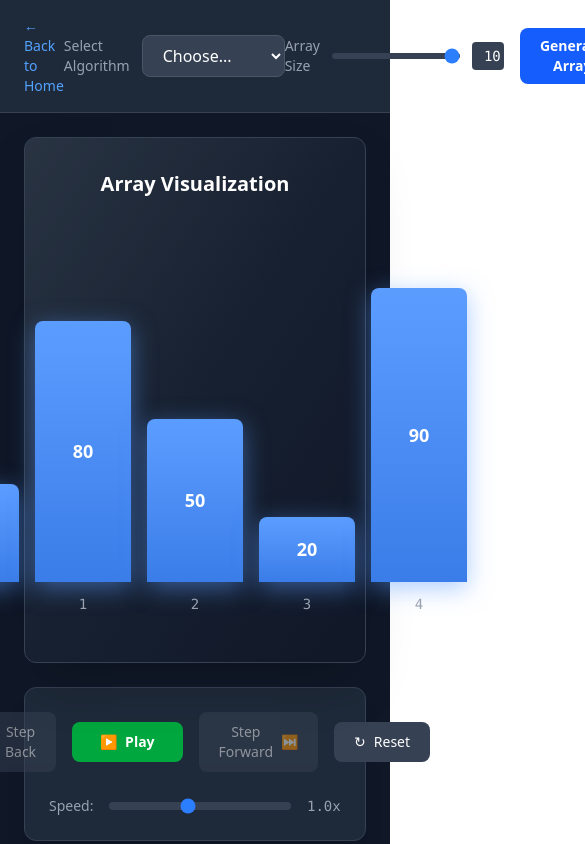
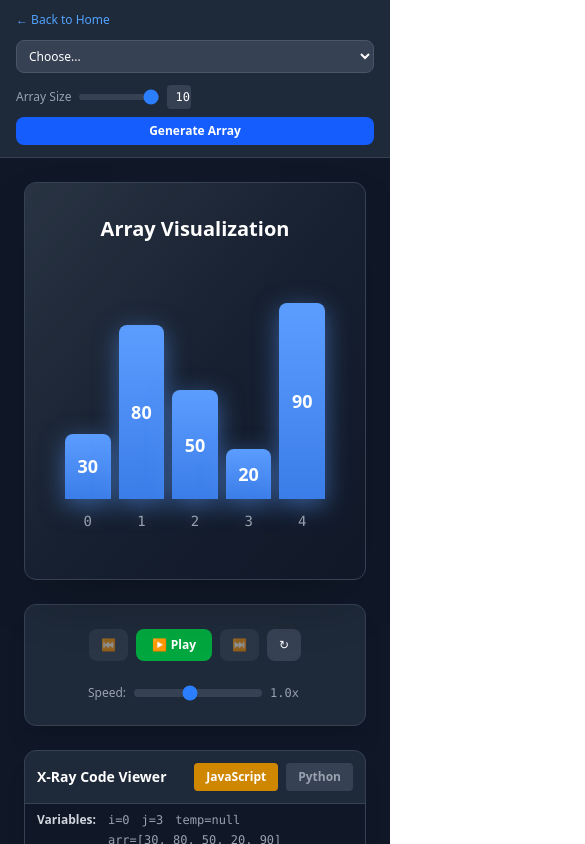
Before and after one commit to spaceCowboy2071/algorithm-visualizer, a React app: page /sorting in a window 390 px wide. Shown: the top 844 px of the page, 585 px wide, since content can reach past the window. Built offline with nearby package versions, Linux system fonts and the light colour scheme; the HTML template or start-up script is replaced by a standard one.

Commit message:
fix: Make bars and controls responsive for narrow displays

```diff
--- a/src/components/ArrayVisualizer.tsx
+++ b/src/components/ArrayVisualizer.tsx
@@ -324,20 +324,20 @@ const sleep = async (ms: number) => {
   return (
     <div className="min-h-screen bg-gray-900">
       {/* Top Navigation Bar */}
-      <div className="flex items-center justify-between px-6 py-4 bg-gray-800 border-b border-gray-700">
+      <div className="flex flex-col sm:flex-row items-start sm:items-center justify-between gap-3 sm:gap-4 px-4 sm:px-6 py-3 sm:py-4 bg-gray-800 border-b border-gray-700">
         {/* Left: Back to Home */}
         <Link
           to="/"
-          className="text-blue-400 hover:text-blue-300 transition text-sm"
+          className="text-blue-400 hover:text-blue-300 transition text-xs sm:text-sm whitespace-nowrap"
         >
           ← Back to Home
         </Link>
 
         {/* Center: Algorithm Selector */}
-        <div className="flex items-center gap-3">
-          <span className="text-sm text-gray-400">Select Algorithm</span>
+        <div className="flex items-center gap-2 sm:gap-3 w-full sm:w-auto">
+          <span className="text-xs sm:text-sm text-gray-400 hidden sm:inline">Select Algorithm</span>
           <select
-            className="bg-gray-700 text-white px-4 py-2 rounded-lg border border-gray-600 focus:outline-none focus:border-blue-500 cursor-pointer"
+            className="bg-gray-700 text-white px-2 sm:px-4 py-1.5 sm:py-2 rounded-lg border border-gray-600 focus:outline-none focus:border-blue-500 cursor-pointer text-xs sm:text-sm flex-1 sm:flex-none"
             value={selectedAlgorithm || ''}
             disabled={isSorting}
             onChange={(e) => {
@@ -355,9 +355,9 @@ const sleep = async (ms: number) => {
         </div>
 
         {/* Right: Array Size and Generate */}
-        <div className="flex items-center gap-4">
-          <div className="flex items-center gap-3">
-            <span className="text-sm text-gray-400">Array Size</span>
+        <div className="flex flex-col sm:flex-row items-stretch sm:items-center gap-2 sm:gap-4 w-full sm:w-auto">
+          <div className="flex items-center gap-2 sm:gap-3">
+            <span className="text-xs sm:text-sm text-gray-400 whitespace-nowrap">Array Size</span>
             <input
               type="range"
               min="1"
@@ -365,16 +365,16 @@ const sleep = async (ms: number) => {
               value={arraySize}
               onChange={(e) => setArraySize(Number(e.target.value))}
               disabled={isSorting}
-              className="w-32 h-1.5 bg-gray-700 rounded-lg appearance-none cursor-pointer disabled:cursor-not-allowed accent-blue-500"
+              className="w-20 sm:w-32 h-1.5 bg-gray-700 rounded-lg appearance-none cursor-pointer disabled:cursor-not-allowed accent-blue-500"
             />
-            <span className="bg-gray-700 px-3 py-1 rounded text-sm font-mono w-8 text-center">
+            <span className="bg-gray-700 px-2 sm:px-3 py-1 rounded text-xs sm:text-sm font-mono w-6 sm:w-8 text-center">
               {arraySize}
             </span>
           </div>
           <button
             onClick={generateRandomArray}
             disabled={isSorting}
-            className="bg-blue-600 hover:bg-blue-700 disabled:bg-gray-600 disabled:cursor-not-allowed px-5 py-2 rounded-lg font-semibold transition text-sm"
+            className="bg-blue-600 hover:bg-blue-700 disabled:bg-gray-600 disabled:cursor-not-allowed px-3 sm:px-5 py-1.5 sm:py-2 rounded-lg font-semibold transition text-xs sm:text-sm whitespace-nowrap"
           >
             Generate Array
           </button>
@@ -396,12 +396,12 @@ const sleep = async (ms: number) => {
               </h2>
 
               {/* Array Bars Container */}
-              <div className="h-96 flex items-end justify-center gap-4 mb-4">
+              <div className="h-64 sm:h-80 lg:h-96 flex items-end justify-center gap-2 sm:gap-3 lg:gap-4 mb-4 px-2">
                 {array.map((value, index) => (
-                  <div key={index} className="flex flex-col items-center justify-end h-full">
+                  <div key={index} className="flex flex-col items-center justify-end h-full" style={{ flex: '0 1 80px', minWidth: '40px', maxWidth: '100px' }}>
                     {/* Bar */}
                     <div
-                      className={`w-24 flex items-center justify-center transition-all duration-300 rounded-t-lg`}
+                      className={`w-full flex items-center justify-center transition-all duration-300 rounded-t-lg`}
                       style={{
                         height: `${(value / 100) * 85}%`,
                         minHeight: '50px',
@@ -440,40 +440,38 @@ const sleep = async (ms: number) => {
           {/* Controls Panel */}
           <div className="bg-gray-800 border border-gray-700 rounded-xl shadow-xl p-6">
             {/* Playback Buttons */}
-            <div className="flex items-center justify-center gap-4 mb-6">
+            <div className="flex flex-wrap items-center justify-center gap-2 sm:gap-3 lg:gap-4 mb-6">
               <button
-                className="px-5 py-2.5 bg-gray-700 hover:bg-gray-600 rounded-lg transition disabled:opacity-50 disabled:cursor-not-allowed text-sm flex items-center gap-2"
+                className="px-3 sm:px-4 lg:px-5 py-2 sm:py-2.5 bg-gray-700 hover:bg-gray-600 rounded-lg transition disabled:opacity-50 disabled:cursor-not-allowed text-xs sm:text-sm flex items-center gap-1 sm:gap-2"
                 disabled={true}
               >
-                <span>⏮</span> Step Back
+                <span>⏮</span> <span className="hidden sm:inline">Step Back</span>
               </button>
               <button
                 onClick={() => {
                   if (isSorting) {
-                    // Toggle pause
                     const newPauseState = !isPaused;
                     setIsPaused(newPauseState);
                     pauseRef.current = newPauseState;
                   } else {
-                    // Start sorting
                     pauseRef.current = false;
                     bubbleSort();
                   }
                 }}
-                className="px-7 py-2.5 bg-green-600 hover:bg-green-700 rounded-lg transition font-semibold text-sm flex items-center gap-2"
+                className="px-4 sm:px-6 lg:px-7 py-2 sm:py-2.5 bg-green-600 hover:bg-green-700 rounded-lg transition font-semibold text-xs sm:text-sm flex items-center gap-1 sm:gap-2"
               >
                 <span>{isSorting ? (isPaused ? '▶' : '⏸') : '▶'}</span>
-                {isSorting ? (isPaused ? 'Resume' : 'Pause') : 'Play'}
+                <span className="hidden sm:inline">{isSorting ? (isPaused ? 'Resume' : 'Pause') : 'Play'}</span>
+                <span className="sm:hidden">{isSorting ? (isPaused ? 'Resume' : 'Pause') : 'Play'}</span>
               </button>
               <button
-                className="px-5 py-2.5 bg-gray-700 hover:bg-gray-600 rounded-lg transition disabled:opacity-50 disabled:cursor-not-allowed text-sm flex items-center gap-2"
+                className="px-3 sm:px-4 lg:px-5 py-2 sm:py-2.5 bg-gray-700 hover:bg-gray-600 rounded-lg transition disabled:opacity-50 disabled:cursor-not-allowed text-xs sm:text-sm flex items-center gap-1 sm:gap-2"
                 disabled={true}
               >
-                Step Forward <span>⏭</span>
+                <span className="hidden sm:inline">Step Forward</span> <span>⏭</span>
               </button>
               <button
                 onClick={() => {
-                  // Force stop everything
                   setIsSorting(false);
                   setIsPaused(false);
                   pauseRef.current = false;
@@ -482,18 +480,17 @@ const sleep = async (ms: number) => {
                   setSortedIndices([]);
                   setCurrentLine(null);
                   setSelectedAlgorithm(null);
-                  // Generate new array
                   generateRandomArray();
                 }}
-                className="px-5 py-2.5 bg-gray-700 hover:bg-gray-600 rounded-lg transition text-sm flex items-center gap-2"
+                className="px-3 sm:px-4 lg:px-5 py-2 sm:py-2.5 bg-gray-700 hover:bg-gray-600 rounded-lg transition text-xs sm:text-sm flex items-center gap-1 sm:gap-2"
               >
-                <span>↻</span> Reset
+                <span>↻</span> <span className="hidden sm:inline">Reset</span>
               </button>
             </div>
 
             {/* Speed Slider */}
-            <div className="flex items-center justify-center gap-4">
-              <span className="text-sm text-gray-400">Speed:</span>
+            <div className="flex items-center justify-center gap-2 sm:gap-3 lg:gap-4">
+              <span className="text-xs sm:text-sm text-gray-400">Speed:</span>
               <input
                 type="range"
                 min="0.25"
@@ -501,9 +498,9 @@ const sleep = async (ms: number) => {
                 step="0.25"
                 value={animationSpeed}
                 onChange={(e) => setAnimationSpeed(Number(e.target.value))}
-                className="w-64 h-2 bg-gray-700 rounded-lg appearance-none cursor-pointer accent-blue-500"
+                className="w-32 sm:w-48 lg:w-64 h-2 bg-gray-700 rounded-lg appearance-none cursor-pointer accent-blue-500"
               />
-              <span className="text-sm text-gray-400 font-mono w-12">{animationSpeed.toFixed(1)}x</span>
+              <span className="text-xs sm:text-sm text-gray-400 font-mono w-8 sm:w-12">{animationSpeed.toFixed(1)}x</span>
             </div>
           </div>
         </div>
```
